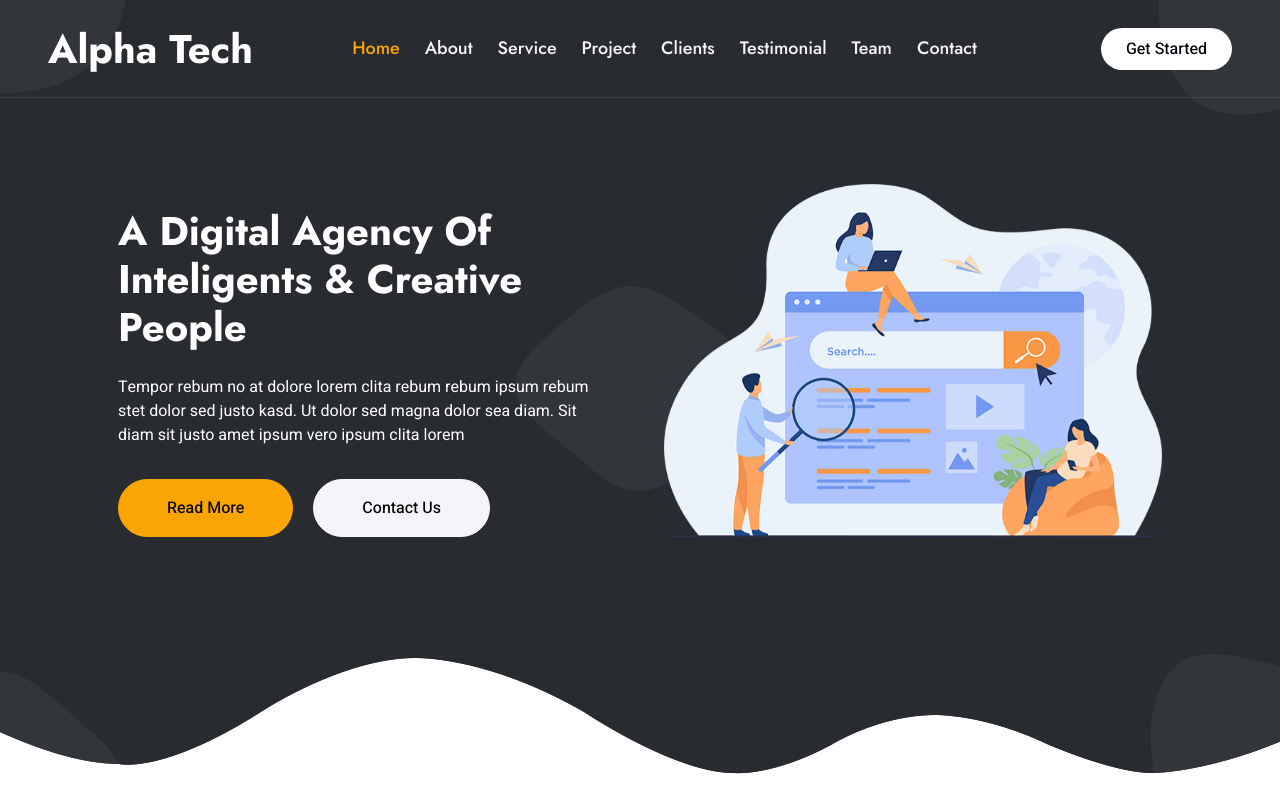
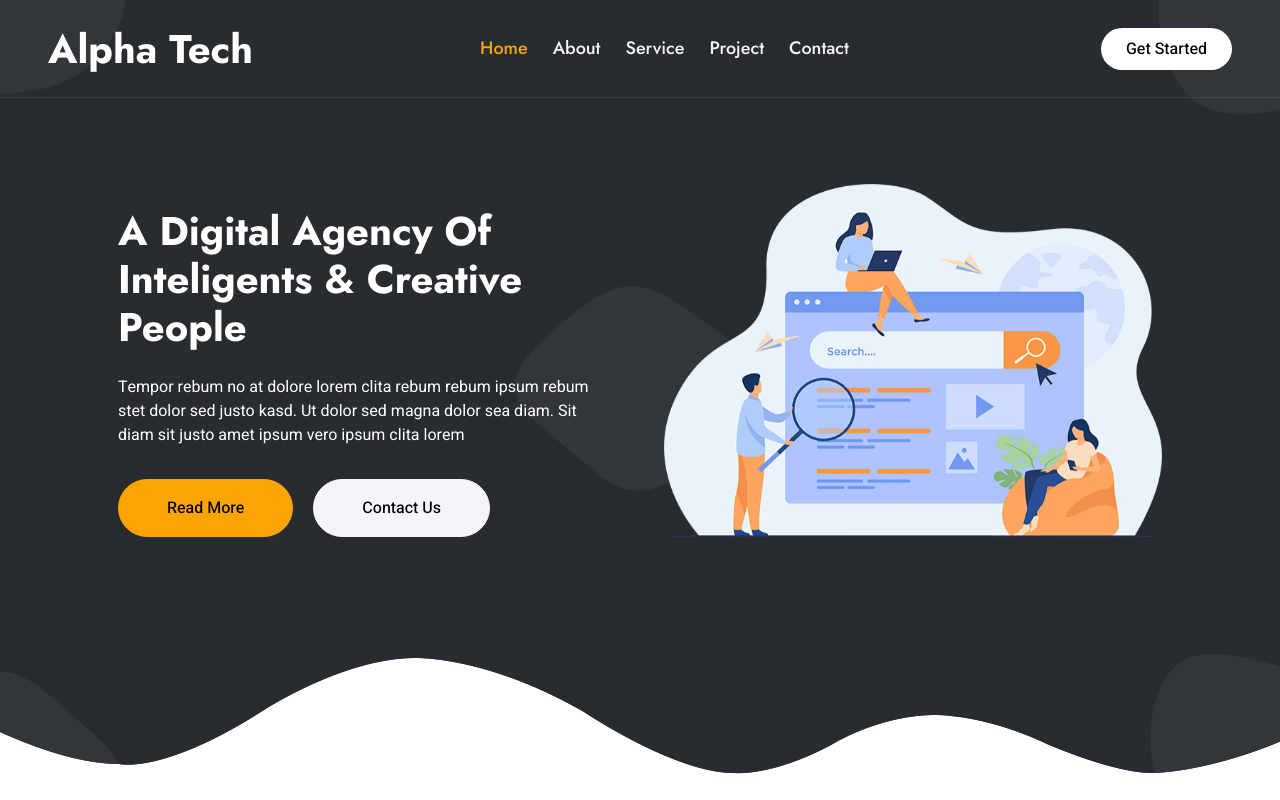
Before and after one commit to Sudip-Santra/Digital-Agency-Site, a plain HTML site: page index.html in a window 1280 px wide. Shown: the top 800 px of the page. Drawn offline with nearby package versions, Linux system fonts and the light colour scheme.

Commit message:
Update index.html

```diff
--- a/index.html
+++ b/index.html
@@ -3,7 +3,7 @@
 
 <head>
     <meta charset="utf-8">
-    <title>Alpha Tech</title>
+    <title>Digital Agency</title>
     <meta content="width=device-width, initial-scale=1.0" name="viewport">
     <meta content="" name="keywords">
     <meta content="" name="description">
@@ -63,9 +63,6 @@
                         <a href="#about" class="nav-item nav-link">About</a>
                         <a href="#services" class="nav-item nav-link">Service</a>
                         <a href="#projects" class="nav-item nav-link">Project</a>
-                        <a href="#clients" class="nav-item nav-link">Clients</a>
-                        <a href="#testimonial" class="nav-item nav-link">Testimonial</a>
-                        <a href="#team" class="nav-item nav-link">Team</a>
                         <a href="#contact" class="nav-item nav-link">Contact</a>
                     </div>
                     <a href="" class="btn rounded-pill py-2 px-4 ms-3 d-none d-lg-block">Get Started</a>
```
